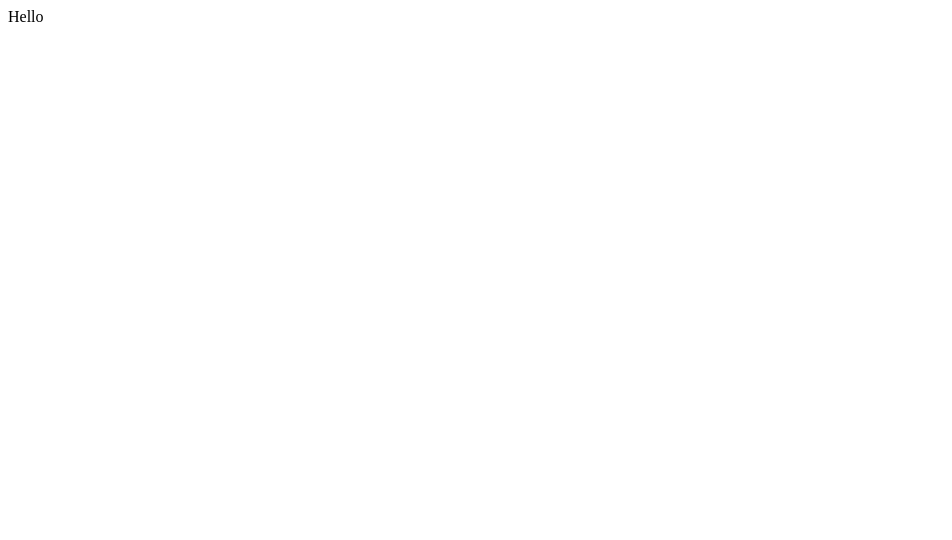
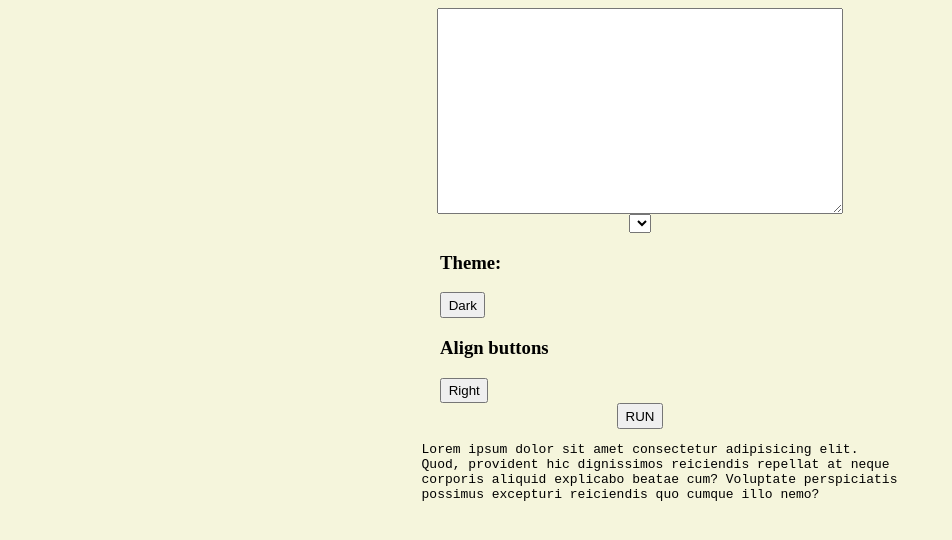
Before and after one commit to czffrktln/NNG_JSON_API_Runner, a website: page frontend/index.html in a window 1280 px wide. Shown: the whole page, without its empty margins (0-952 px from the left). Drawn offline with Linux system fonts and the light colour scheme.

Commit message:
add html elements, implement toggle logics

```diff
--- a/backend/dispatcher.js
+++ b/backend/dispatcher.js
@@ -1,6 +1,8 @@
 import express from 'express';
 
 const app = express();
+
+app.use(express.static('frontend'))
 
 app.use('/', (req, res, next) => {
   console.log("middleware triggered");
--- a/frontend/index.html
+++ b/frontend/index.html
@@ -3,9 +3,31 @@
 <head>
   <meta charset="UTF-8">
   <meta name="viewport" content="width=device-width, initial-scale=1.0">
+  <link rel="stylesheet" href="./style.css">
   <title>Document</title>
 </head>
 <body>
-  Hello
+  <div id="page-content">
+    <textarea></textarea>
+    <select></select>
+    <div id="button-area">
+        <h3>Theme: </h3>
+        <div class="button-row">
+          <button id="theme-toggle"></button>
+        </div>
+        <h3>Align buttons</h3>
+        <div class="button-row">
+          <button id="align-toggle"></button>
+        </div>
+    </div>
+    <button>RUN</button>
+    <pre>
+      Lorem ipsum dolor sit amet consectetur adipisicing elit.
+      Quod, provident hic dignissimos reiciendis repellat at neque
+      corporis aliquid explicabo beatae cum? Voluptate perspiciatis
+      possimus excepturi reiciendis quo cumque illo nemo?
+    </pre>
+  </div>
 </body>
+<script src="main.js"></script>
 </html>
--- a/frontend/main.js
+++ b/frontend/main.js
@@ -0,0 +1,29 @@
+const body = document.body;
+const themeToggleButton = document.getElementById('theme-toggle');
+
+body.classList.add('light');
+themeToggleButton.textContent = 'Dark';
+
+themeToggleButton.addEventListener('click', () => {
+  const isDark = body.classList.contains('dark');
+
+  if (isDark) {
+    body.classList.replace('dark', 'light');
+    themeToggleButton.textContent = 'Dark';
+  } else {
+    body.classList.replace('light', 'dark');
+    themeToggleButton.textContent = 'Light';
+  }
+});
+
+const alignToggleButton = document.getElementById('align-toggle');
+const buttons = document.querySelectorAll('.button-row')
+let isRight = false;
+alignToggleButton.textContent = 'Right';
+alignToggleButton.addEventListener('click', () => {
+  isRight = !isRight;
+  buttons.forEach((btnRow) => {
+    btnRow.classList.toggle('right-align', isRight);
+  })
+  alignToggleButton.textContent = isRight ? 'Left' : 'Right'
+});
--- a/frontend/style.css
+++ b/frontend/style.css
@@ -0,0 +1,48 @@
+body {
+  display: flex;
+  justify-content: center;
+}
+
+body.light {
+  background-color: beige;
+  color: black;
+}
+
+body.dark {
+  background-color: rgb(84, 84, 84);
+  color: white;
+}
+
+#page-content {
+  width: 600px;
+  display: flex;
+  flex-direction: column;
+  align-items: center;
+}
+
+textarea {
+  width: 400px;
+  height: 200px;
+}
+
+#button-area {
+  width: 400px;
+  display: flex;
+  flex-direction: column;
+  align-items: flex-start;
+}
+
+.button-row {
+  width: 400px;
+  display: flex;
+  justify-content: flex-start;
+}
+
+.right-align {
+  justify-content: flex-end;
+}
+
+button {
+  cursor: pointer;
+  padding: 0.25em 0.5em;
+}
```
